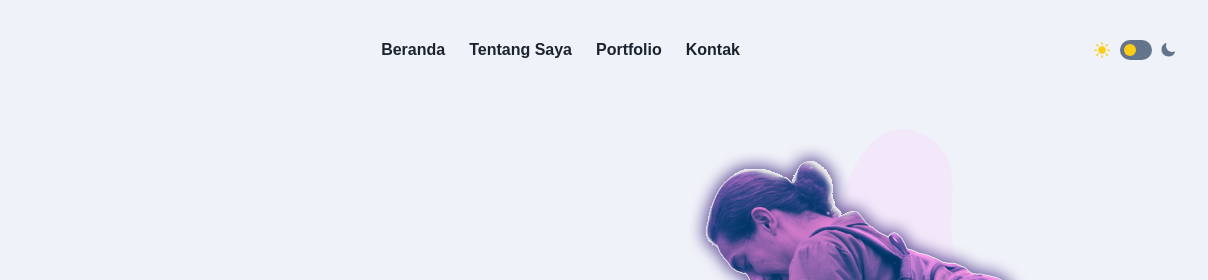
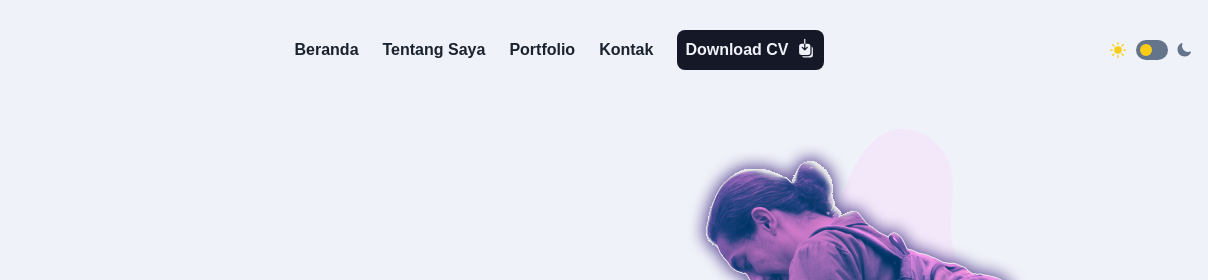
Before and after one commit to farizhw/farizhw.github.io, a website: page index.html in a window 1280 px wide. Shown: the top 280 px of the page, 72-1280 px from the left. Drawn offline with nearby package versions, Linux system fonts and the light colour scheme.

Commit message:
update fitur download cv

```diff
--- a/index.html
+++ b/index.html
@@ -27,6 +27,29 @@
             <img src="./dist/img/f2.png" class="w-[35px] animate-goyang ease-in-out py-6" alt="Logo">
           </a>
         </div>
+
+        <div class="py-2 lg:order-3">
+          <!-- <div class="mr-[169px] md:mr-[303px] lg:mx-0 lg:pl-[185px] xl:pl-[340px] py-2"> -->
+            <div class="flex">
+              <span class="mr-2 text-sm text-yellow-400 dark:text-slate-300">
+                <svg xmlns="http://www.w3.org/2000/svg" viewBox="0 0 24 24" fill="currentColor" class="w-5 h-5">
+                  <path d="M12 2.25a.75.75 0 01.75.75v2.25a.75.75 0 01-1.5 0V3a.75.75 0 01.75-.75zM7.5 12a4.5 4.5 0 119 0 4.5 4.5 0 01-9 0zM18.894 6.166a.75.75 0 00-1.06-1.06l-1.591 1.59a.75.75 0 101.06 1.061l1.591-1.59zM21.75 12a.75.75 0 01-.75.75h-2.25a.75.75 0 010-1.5H21a.75.75 0 01.75.75zM17.834 18.894a.75.75 0 001.06-1.06l-1.59-1.591a.75.75 0 10-1.061 1.06l1.59 1.591zM12 18a.75.75 0 01.75.75V21a.75.75 0 01-1.5 0v-2.25A.75.75 0 0112 18zM7.758 17.303a.75.75 0 00-1.061-1.06l-1.591 1.59a.75.75 0 001.06 1.061l1.591-1.59zM6 12a.75.75 0 01-.75.75H3a.75.75 0 010-1.5h2.25A.75.75 0 016 12zM6.697 7.757a.75.75 0 001.06-1.06l-1.59-1.591a.75.75 0 00-1.061 1.06l1.59 1.591z" />
+                </svg>
+              </span>
+              <input type="checkbox" class="hidden" id="dark-toggle" />
+              <label for="dark-toggle">
+                <div class="flex w-8 h-5 cursor-pointer items-center rounded-full bg-slate-500 dark:bg-slate-300 p-1">
+                  <div class="toggle-circle w-3 h-3 rounded-full bg-yellow-400 dark:bg-sky-500 transition duration-300 ease-in-out"></div>
+                </div>
+              </label>
+              <span class="ml-2 text-sm text-slate-500 dark:text-sky-500">
+                <svg xmlns="http://www.w3.org/2000/svg" viewBox="0 0 24 24" fill="currentColor" class="mt-0.5 w-4 h-4">
+                  <path fill-rule="evenodd" d="M9.528 1.718a.75.75 0 01.162.819A8.97 8.97 0 009 6a9 9 0 009 9 8.97 8.97 0 003.463-.69.75.75 0 01.981.98 10.503 10.503 0 01-9.694 6.46c-5.799 0-10.5-4.701-10.5-10.5 0-4.368 2.667-8.112 6.46-9.694a.75.75 0 01.818.162z" clip-rule="evenodd" />
+                </svg>
+              </span>
+            </div>
+          </div>
+
         <div class="flex items-center md:order-2 px-4">
           <button id="nav" name="nav" type="button" class="block absolute right-4 lg:hidden">
             <span class="nav-line transition duration-300 ease-in-out origin-top-left"></span>
@@ -54,31 +77,20 @@
                 <a href="#contact"
                   class="text-base font-semibold text-primary dark:text-bgLight py-2 mx-8 flex group-hover:text-ungu lg:mx-3">Kontak</a>
               </li>
+              <li class="group">
+                <a href="/dist/cv/CV_FarizHawariSugiarto.pdf" download
+                  class="text-base font-semibold text-bgLight bg-secprimary group-hover:bg-ungu hover:text-bgLight px-8 py-2 lg:p-2 flex rounded-md lg:rounded-lg dark:text-primary dark:bg-bgLight dark:group-hover:bg-ungu dark:hover:text-bgLight translate duration-500 lg:mx-3">
+                  Download CV
+                  <svg xmlns="http://www.w3.org/2000/svg" viewBox="0 0 24 24" fill="currentColor" class="w-5 h-5 ml-2">
+                    <path fill-rule="evenodd" d="M9.75 6.75h-3a3 3 0 00-3 3v7.5a3 3 0 003 3h7.5a3 3 0 003-3v-7.5a3 3 0 00-3-3h-3V1.5a.75.75 0 00-1.5 0v5.25zm0 0h1.5v5.69l1.72-1.72a.75.75 0 111.06 1.06l-3 3a.75.75 0 01-1.06 0l-3-3a.75.75 0 111.06-1.06l1.72 1.72V6.75z" clip-rule="evenodd" />
+                    <path d="M7.151 21.75a2.999 2.999 0 002.599 1.5h7.5a3 3 0 003-3v-7.5c0-1.11-.603-2.08-1.5-2.599v7.099a4.5 4.5 0 01-4.5 4.5H7.151z" />
+                  </svg>
+                </a>
+              </li>
             </ul>
           </nav>
 
-          <div class="mr-[169px] md:mr-[303px] lg:mx-0 lg:pl-[185px] xl:pl-[340px] py-2">
-            <div class="flex">
-              <span class="mr-2 text-sm text-yellow-400 dark:text-slate-300">
-                <svg xmlns="http://www.w3.org/2000/svg" viewBox="0 0 24 24" fill="currentColor" class="w-5 h-5">
-                  <path d="M12 2.25a.75.75 0 01.75.75v2.25a.75.75 0 01-1.5 0V3a.75.75 0 01.75-.75zM7.5 12a4.5 4.5 0 119 0 4.5 4.5 0 01-9 0zM18.894 6.166a.75.75 0 00-1.06-1.06l-1.591 1.59a.75.75 0 101.06 1.061l1.591-1.59zM21.75 12a.75.75 0 01-.75.75h-2.25a.75.75 0 010-1.5H21a.75.75 0 01.75.75zM17.834 18.894a.75.75 0 001.06-1.06l-1.59-1.591a.75.75 0 10-1.061 1.06l1.59 1.591zM12 18a.75.75 0 01.75.75V21a.75.75 0 01-1.5 0v-2.25A.75.75 0 0112 18zM7.758 17.303a.75.75 0 00-1.061-1.06l-1.591 1.59a.75.75 0 001.06 1.061l1.591-1.59zM6 12a.75.75 0 01-.75.75H3a.75.75 0 010-1.5h2.25A.75.75 0 016 12zM6.697 7.757a.75.75 0 001.06-1.06l-1.59-1.591a.75.75 0 00-1.061 1.06l1.59 1.591z" />
-                </svg>
-              </span>
-              <input type="checkbox" class="hidden" id="dark-toggle" />
-              <label for="dark-toggle">
-                <div class="flex w-8 h-5 cursor-pointer items-center rounded-full bg-slate-500 dark:bg-slate-300 p-1">
-                  <div class="toggle-circle w-3 h-3 rounded-full bg-yellow-400 dark:bg-sky-500 transition duration-300 ease-in-out"></div>
-                </div>
-              </label>
-              <span class="ml-2 text-sm text-slate-500 dark:text-sky-500">
-                <svg xmlns="http://www.w3.org/2000/svg" viewBox="0 0 24 24" fill="currentColor" class="mt-0.5 w-4 h-4">
-                  <path fill-rule="evenodd" d="M9.528 1.718a.75.75 0 01.162.819A8.97 8.97 0 009 6a9 9 0 009 9 8.97 8.97 0 003.463-.69.75.75 0 01.981.98 10.503 10.503 0 01-9.694 6.46c-5.799 0-10.5-4.701-10.5-10.5 0-4.368 2.667-8.112 6.46-9.694a.75.75 0 01.818.162z" clip-rule="evenodd" />
-                </svg>
-              </span>
-            </div>
-          </div>
         </div>
-
       </div>
     </div>
   </header>
@@ -95,8 +107,7 @@
           <p class="font-medium text-sm text-abu mb-7 leading-relaxed lg:text-base">
             Hidup adalah pilihan, saat kau tak memilih itu adalah <span class="font-bold text-primary dark:text-bgLight">pilihanmu!</span>
           </p>
-          <a href="#"
-            class="flex justify-center items-center text-sm font-medium text-bgLight p-2 px-5 rounded-lg bg-ungu hover:bg-secungu translate duration-500 w-full mb-10 sm:w-fit sm:mb-0">
+          <a href="https://api.whatsapp.com/send?phone=+6289630908640&text=Hai Fariz Hawari, Saya ingin berbicara dengan Anda dan berbagi beberapa hal menarik. Semoga semuanya baik-baik saja." target="_blank" class="flex justify-center items-center text-sm font-medium text-bgLight p-2 px-5 rounded-lg bg-ungu hover:bg-secungu translate duration-500 w-full mb-10 sm:w-fit sm:mb-0">
             Hubungi Saya </a>
         </div>
         <div class="w-full self-end px-4 lg:w-1/2">
@@ -208,9 +219,7 @@
               class="group-hover:scale-125 transition-all duration-500" />
           </div>
           <h3 class="font-semibold text-lg text-primary dark:text-bgLight mt-5 mb-3">Web Event ISBI Bandung</h3>
-          <p class="font-medium text-base text-abu">Lorem, ipsum dolor sit amet consectetur adipisicing elit. Aliquid
-            quaerat sed at consectetur debitis id quisquam sapiente! Excepturi adipisci sit distinctio autem, laudantium
-            expedita amet!</p>
+          <p class="font-medium text-base text-abu">Awal web ini dibuat yaitu saat sedang melakukan Magang di salah satu Perguruan Tinggi di Bandung, dan dilanjutkan sebagai projek dan tempat studi kasus saya mengerjakan skripsi.</p>
         </div>
 
       </div>
```
Also changed, not shown: dist/css/final.css, dist/style.css, 1 other file.
